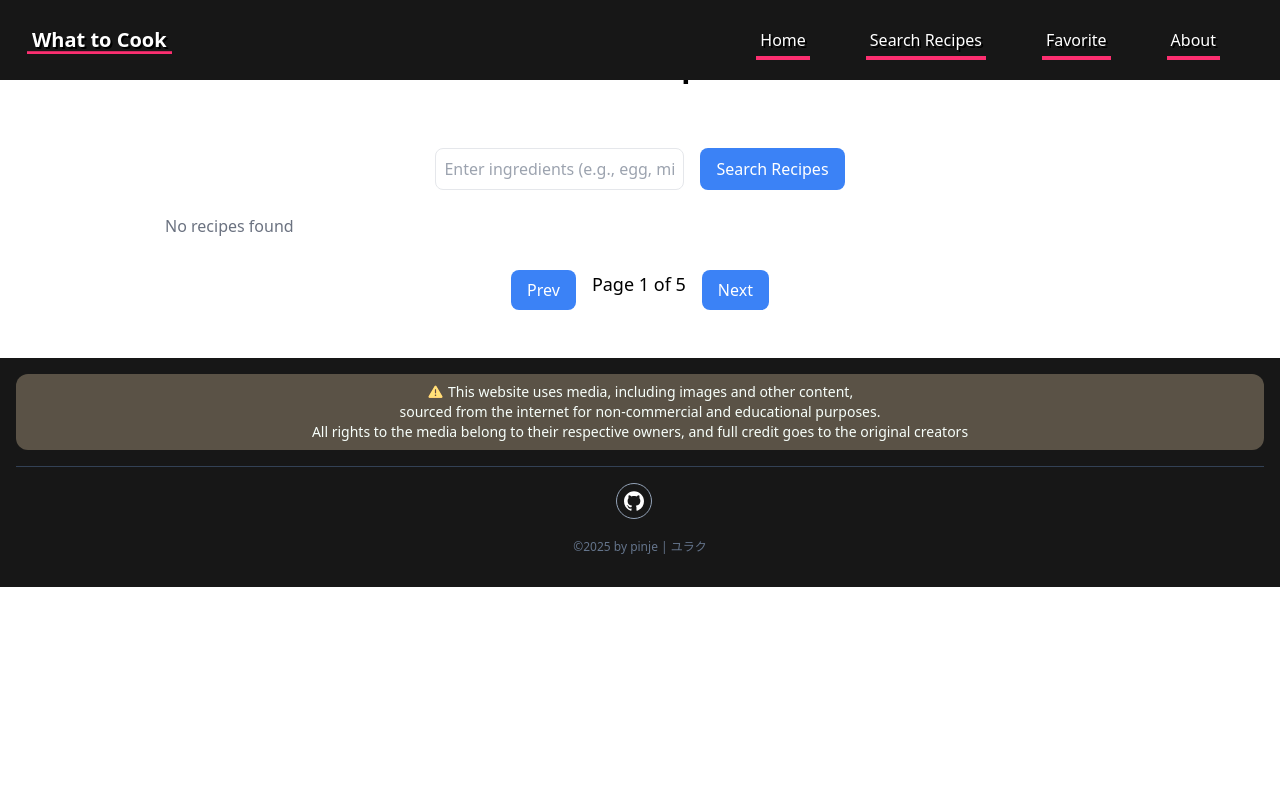
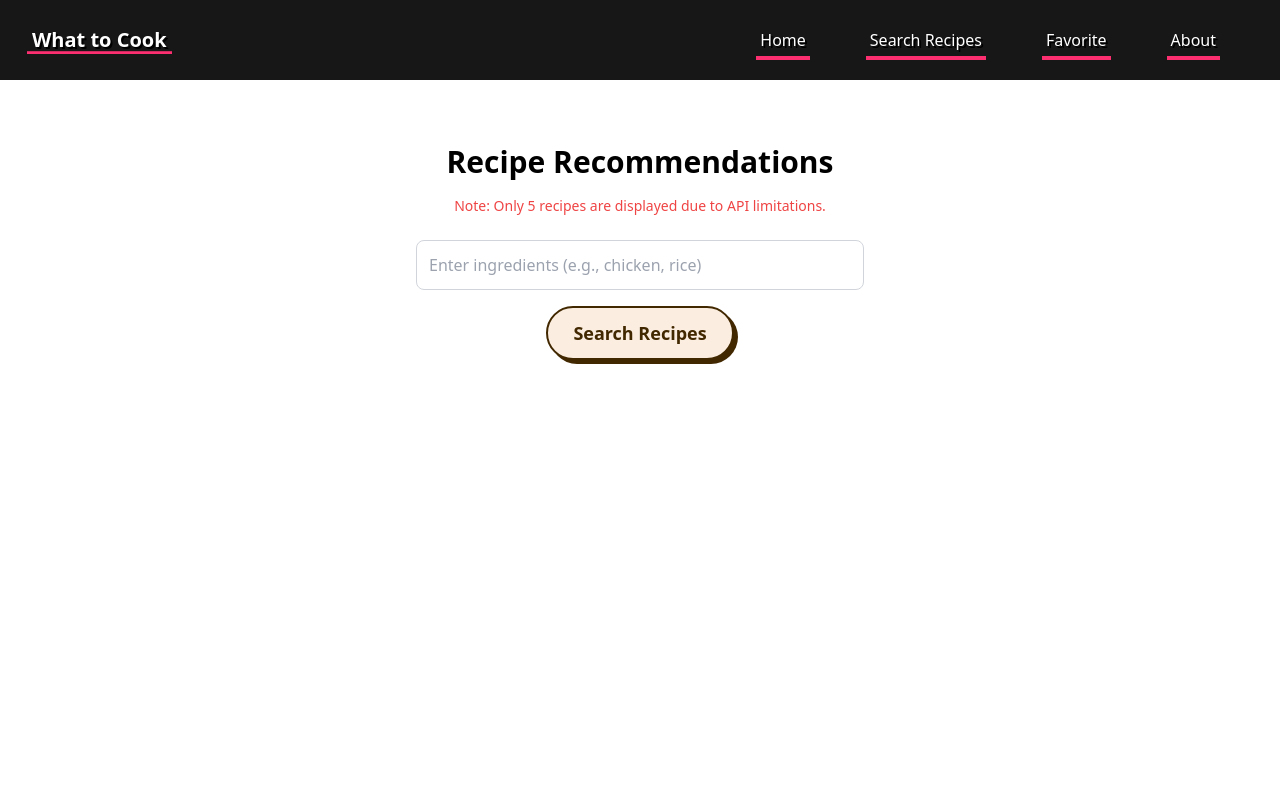
Before and after one commit to pinje0/what-to-cook, a React (Vite) app: page /recommendation in a window 1280 px wide. Shown: the top 800 px of the page. Built offline with nearby package versions, Linux system fonts and the light colour scheme.

Commit message:
Optimize: Recommendation Page

```diff
--- a/src/pages/Recommendation.jsx
+++ b/src/pages/Recommendation.jsx
@@ -1,153 +1,65 @@
 import { useState } from 'react';
+import { Link } from 'react-router-dom';
 import axios from 'axios';
-import DOMPurify from 'dompurify';
 
 const Recommendation = () => {
   const [ingredients, setIngredients] = useState('');
   const [recipes, setRecipes] = useState([]);
-  const [loading, setLoading] = useState(false);
-  const [page, setPage] = useState(1);
-  const [totalPages, setTotalPages] = useState(5);
-  const [selectedRecipe, setSelectedRecipe] = useState(null); // Untuk menyimpan detail resep yang dipilih
-  const [detailLoading, setDetailLoading] = useState(false);
-
-  const handleInputChange = (e) => {
-    setIngredients(e.target.value);
-  };
+  const [error, setError] = useState('');
 
   const fetchRecipes = async () => {
-    if (!ingredients) return;
-    setLoading(true);
-
     try {
-      const response = await axios.get('https://api.spoonacular.com/recipes/findByIngredients', {
+      setError('');
+      const response = await axios.get(`https://api.spoonacular.com/recipes/findByIngredients`, {
         params: {
-          ingredients: ingredients,
-          number: 9,
-          offset: (page - 1) * 9,
+          ingredients,
+          number: 5,
           apiKey: import.meta.env.VITE_SPOONACULAR_API_KEY,
         },
       });
-
-      setRecipes(response.data.slice(0, 50)); // Ambil maksimal 50 resep
-      setTotalPages(Math.ceil(50 / 9)); // Per halaman 9 resep
-    } catch (error) {
-      console.error('Error fetching recipes:', error);
-    } finally {
-      setLoading(false);
+      setRecipes(response.data);
+    } catch (err) {
+      setError('Failed to fetch recipes. Please try again later.');
     }
   };
 
-  const handlePageChange = (newPage) => {
-    setPage(newPage);
-    fetchRecipes();
-  };
-
-  const fetchRecipeDetails = async (recipeId) => {
-    setDetailLoading(true);
-
-    try {
-      const response = await axios.get(`https://api.spoonacular.com/recipes/${recipeId}/summary`, {
-        params: { apiKey: import.meta.env.VITE_SPOONACULAR_API_KEY },
-      });
-
-      setSelectedRecipe({
-        id: recipeId,
-        summary: DOMPurify.sanitize(response.data.summary), // Membersihkan HTML
-      });
-    } catch (error) {
-      console.error('Error fetching recipe details:', error);
-    } finally {
-      setDetailLoading(false);
-    }
-  };
-
-  const truncateSummary = (summary) => {
-    if (!summary) return 'No description available';
-    const maxLength = 100; // Batasi panjang deskripsi awal
-    return summary.length > maxLength ? `${summary.substring(0, maxLength)}...` : summary;
-  };
-
   return (
-    <div className="container mx-auto px-10 py-12">
-      <h1 className="text-3xl font-bold text-center mb-16">Find Recipes</h1>
-      <div className="flex justify-center mb-6">
+    <div className="min-h-screen pt-36  mb-10">
+      <div className="container mx-auto px-4">
+        <h1 className="text-3xl font-bold mb-4 text-center">Recipe Recommendations</h1>
+        <p className="text-sm text-red-500 text-center mb-6">
+          Note: Only 5 recipes are displayed due to API limitations.
+        </p>
+        <div className="flex flex-col items-center mb-8">
           <input
             type="text"
+            placeholder="Enter ingredients (e.g., chicken, rice)"
+            className="w-full max-w-md p-3 border border-gray-300 rounded-lg mb-4"
             value={ingredients}
-          onChange={handleInputChange}
-          placeholder="Enter ingredients (e.g., egg, milk, flour)"
-          className="border p-2 rounded-lg mr-4"
+            onChange={(e) => setIngredients(e.target.value)}
           />
-        <button onClick={fetchRecipes} className="bg-blue-500 text-white px-4 py-2 rounded-lg">
+          <button onClick={fetchRecipes} className="bg-primary button-74 text-white px-6 py-2 rounded-lg">
             Search Recipes
           </button>
         </div>
-
-      {loading ? (
-        <div className="text-center">Loading...</div>
-      ) : (
-        <div className="grid grid-cols-1 sm:grid-cols-2 md:grid-cols-3 gap-8">
-          {recipes.length > 0 ? (
-            recipes.map((recipe) => (
-              <div
+        {error && <p className="text-red-500 text-center mb-4">{error}</p>}
+        <div className="grid grid-cols-1 md:grid-cols-2 lg:grid-cols-3 gap-6">
+          {recipes.map((recipe) => (
+            <Link
+              to={`/recipe/${recipe.id}`}
               key={recipe.id}
-                className="border rounded-lg overflow-hidden shadow-lg cursor-pointer"
-                onClick={() => fetchRecipeDetails(recipe.id)}
+              className="border rounded-lg p-4 hover:shadow-lg transition"
             >
               <img
-                  src={`https://spoonacular.com/recipeImages/${recipe.id}-312x231.jpg`}
+                src={recipe.image}
                 alt={recipe.title}
-                  className="w-full h-48 object-cover"
+                className="w-full h-40 object-cover rounded-lg mb-4"
               />
-                <div className="p-4">
-                  <h3 className="text-xl font-semibold">{recipe.title}</h3>
-                  <p className="text-gray-600 mt-2">{truncateSummary(recipe.summary || '')}</p>
+              <h2 className="text-lg font-bold">{recipe.title}</h2>
+            </Link>
+          ))}
         </div>
       </div>
-            ))
-          ) : (
-            <p className="text-center text-gray-500">No recipes found</p>
-          )}
-        </div>
-      )}
-
-      <div className="flex justify-center mt-8">
-        <button
-          onClick={() => handlePageChange(page - 1)}
-          disabled={page === 1}
-          className="bg-blue-500 text-white px-4 py-2 rounded-lg mr-4"
-        >
-          Prev
-        </button>
-        <span className="text-lg">{`Page ${page} of ${totalPages}`}</span>
-        <button
-          onClick={() => handlePageChange(page + 1)}
-          disabled={page === totalPages}
-          className="bg-blue-500 text-white px-4 py-2 rounded-lg ml-4"
-        >
-          Next
-        </button>
-      </div>
-
-      {selectedRecipe && (
-        <div className="fixed inset-0 bg-gray-900 bg-opacity-50 flex justify-center items-center">
-          <div className="bg-white p-8 rounded-lg w-11/12 max-w-2xl">
-            <h2 className="text-2xl font-bold mb-4">{`Recipe Details - ${selectedRecipe.id}`}</h2>
-            {detailLoading ? (
-              <p>Loading...</p>
-            ) : (
-              <div dangerouslySetInnerHTML={{ __html: selectedRecipe.summary }}></div>
-            )}
-            <button
-              onClick={() => setSelectedRecipe(null)}
-              className="mt-4 bg-red-500 text-white px-4 py-2 rounded-lg"
-            >
-              Close
-            </button>
-          </div>
-        </div>
-      )}
     </div>
   );
 };
```
Lines whose indentation alone changed are shown as unchanged.
